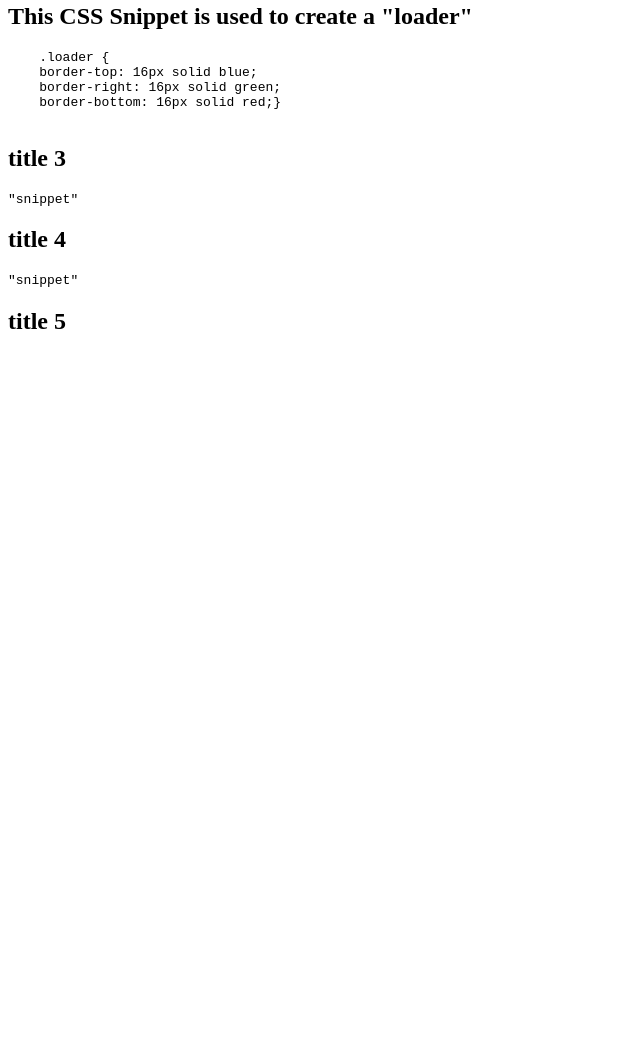
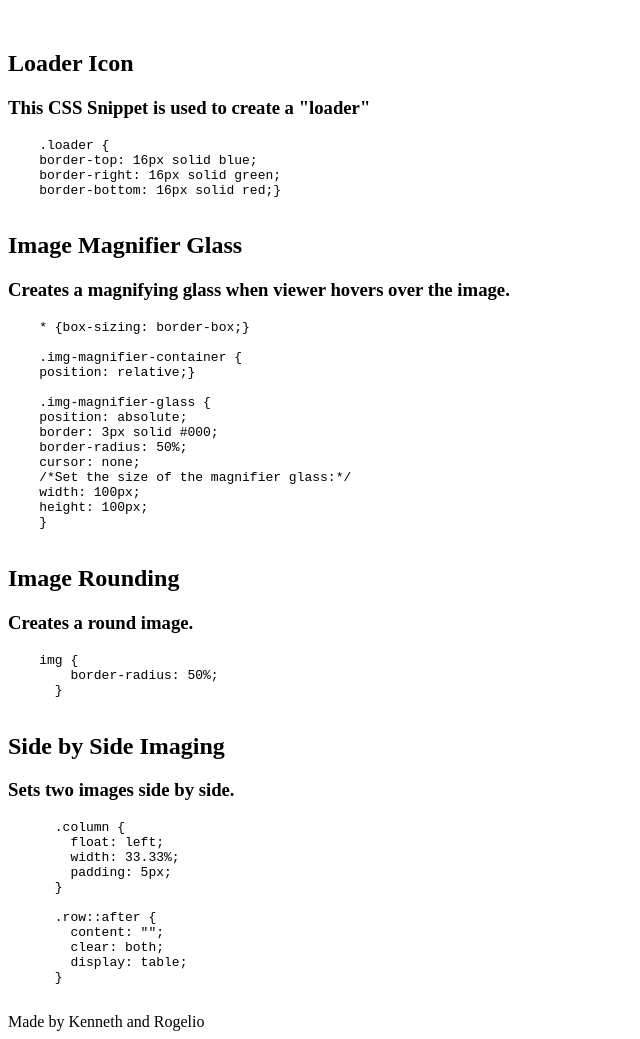
Before and after one commit to jovenkenneth/CSS-Snippets-Group, a plain HTML site: page index.html in a window 1280 px wide. Shown: the part 511-1550 px from the top of the page, without its empty margins (0-640 px from the left). Before the commit the page ends 866 px from the top, so only its background shows below. Drawn offline with Linux system fonts and the light colour scheme.

Commit message:
Added the last three CSS snippets and corrected the header fonts

```diff
--- a/index.html
+++ b/index.html
@@ -9,14 +9,12 @@
 
 <body>
    <header>
-   <h1> CSS Snippets Wireframing Implemented</h1></header>
-        <h2>
-            <section>Text-Block Snippet</section>
-        </h2>
-   <!--HTML snippet for the image with text in a box (from w3school)-->
+    <h1> CSS Snippets Wireframing Implemented</h1></header>
    <div class="container">
+
     <div class="text-block">
-      <h4>This CSS Snippet allows you to for a box with text inside of it</h4>
+        <h2>Text Box</h2>
+            <h3>This CSS Snippet allows for a box with a text inside of it</h3>
 
         <pre>
             .container {
@@ -30,30 +28,72 @@
         </pre>
     </div>
   </div>
-  <h4> This CSS Snippet is to create a simple box with a background color of orange and a text color of white</h4>
+
+  <h2> Background and text color</h2>
+  <h3> This CSS Snippet is to create a simple box with a background color of orange and a text color of white</h3>
+
   <pre>
     <p>
         .box-orange {/* Uses hex codes to define color */
         color.red}
-        </p>
-        </pre>
-   <h2>This CSS Snippet is used to create a "loader"</h2>
+    </p>
+  </pre>
+
+  <h2>Loader Icon</h2>
+   <h3>This CSS Snippet is used to create a "loader"</h3>
    <pre>
     .loader {
     border-top: 16px solid blue;
     border-right: 16px solid green;
     border-bottom: 16px solid red;}
-  </pre>
-   <h2>title 3</h2>
-   <pre>"snippet"</pre>
-   <h2>title 4</h2>
-   <pre>"snippet"</pre>
-   <h2>title 5</h2>
+   </pre>
+
+   <h2>Image Magnifier Glass</h2>
+    <h3>Creates a magnifying glass when viewer hovers over the image.</h3>
+   <pre>
+    * {box-sizing: border-box;}
+
+    .img-magnifier-container {
+    position: relative;}
+
+    .img-magnifier-glass {
+    position: absolute;
+    border: 3px solid #000;
+    border-radius: 50%;
+    cursor: none;
+    /*Set the size of the magnifier glass:*/
+    width: 100px;
+    height: 100px;
+    }
+   </pre>
+
+   <h2>Image Rounding</h2>
+   <h3>Creates a round image.</h3>
+   <pre>
+    img {
+        border-radius: 50%;
+      }
+   </pre>
+
+   <h2>Side by Side Imaging</h2>
+   <h3>Sets two images side by side.</h3>
+   <pre>
+      .column {
+        float: left;
+        width: 33.33%;
+        padding: 5px;
+      }
+
+      .row::after {
+        content: "";
+        clear: both;
+        display: table;
+      }
+   </pre>
 </body>
 
-
-
-
-
+<footer>
+    Made by Kenneth and Rogelio
+</footer>
 
 </html>
```
